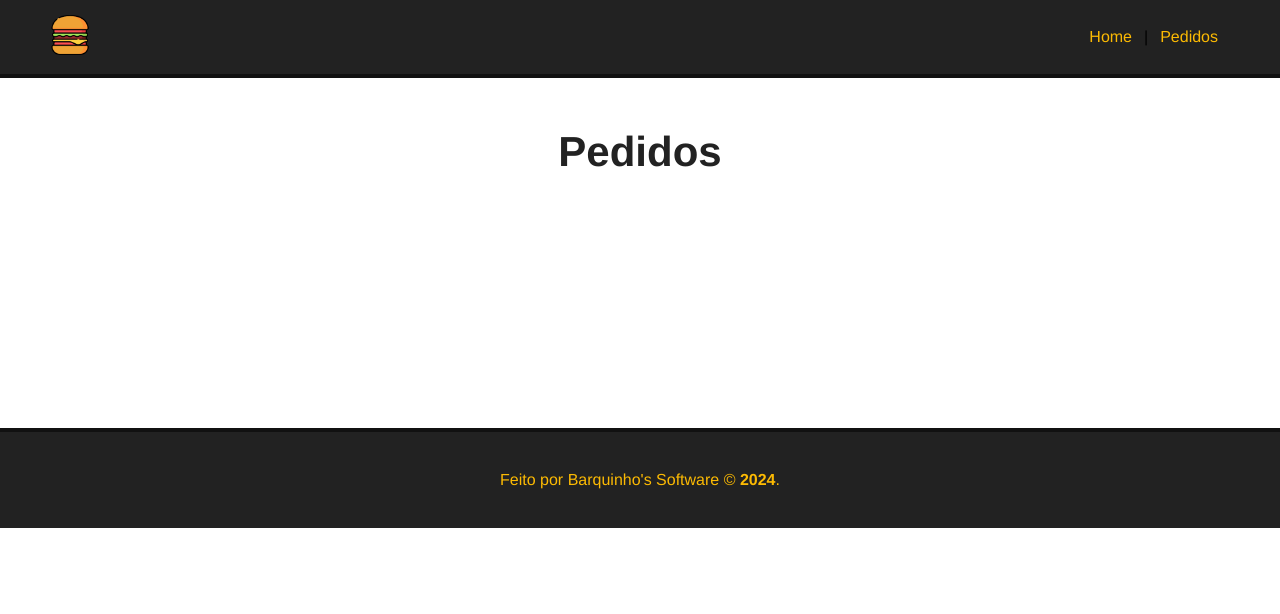
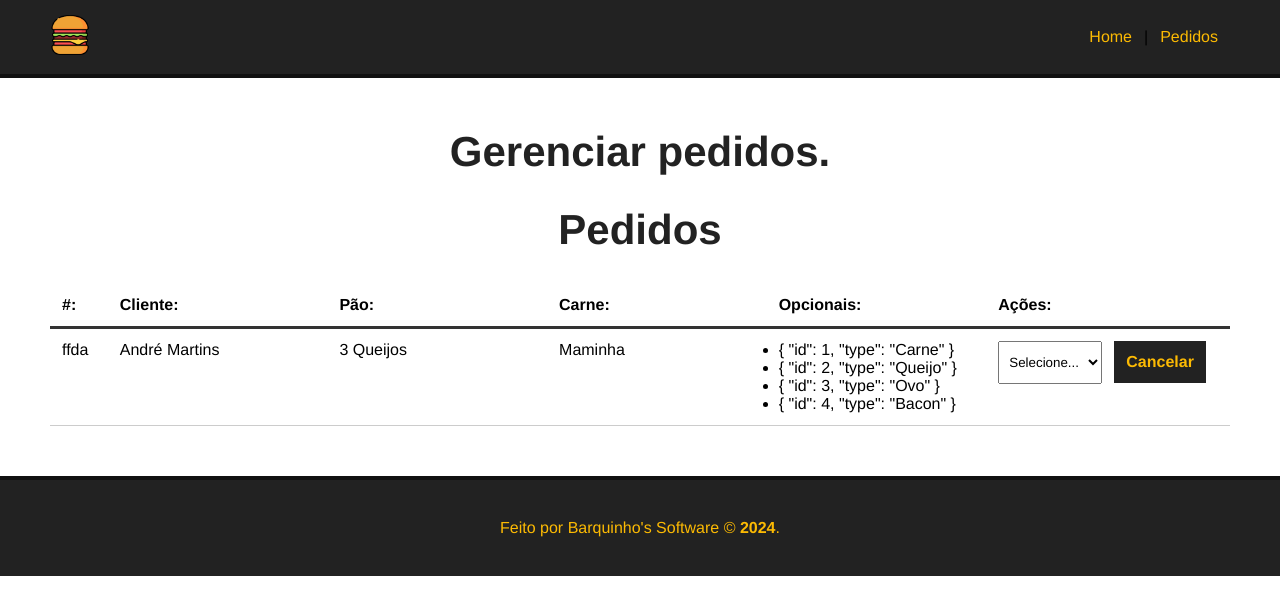
Before and after one commit to Andrrem28/vue-build-your-burger, a Vue app: page /orders in a window 1280 px wide. Shown: the top 614 px of the page. Built offline with nearby package versions, Linux system fonts and the light colour scheme; data requests are answered from the project's data file.

Commit message:
make order component

```diff
--- a/src/views/OrderView.vue
+++ b/src/views/OrderView.vue
@@ -1,5 +1,17 @@
 <template>
   <div class="main-container">
+    <h1>Gerenciar pedidos.</h1>
     <h1>Pedidos</h1>
+    <DashboardComponent />
   </div>
 </template>
+
+<script>
+import DashboardComponent from "@/components/DashboardComponent.vue";
+export default {
+  name: "Orders-html",
+  components: {
+    DashboardComponent,
+  },
+};
+</script>
```
